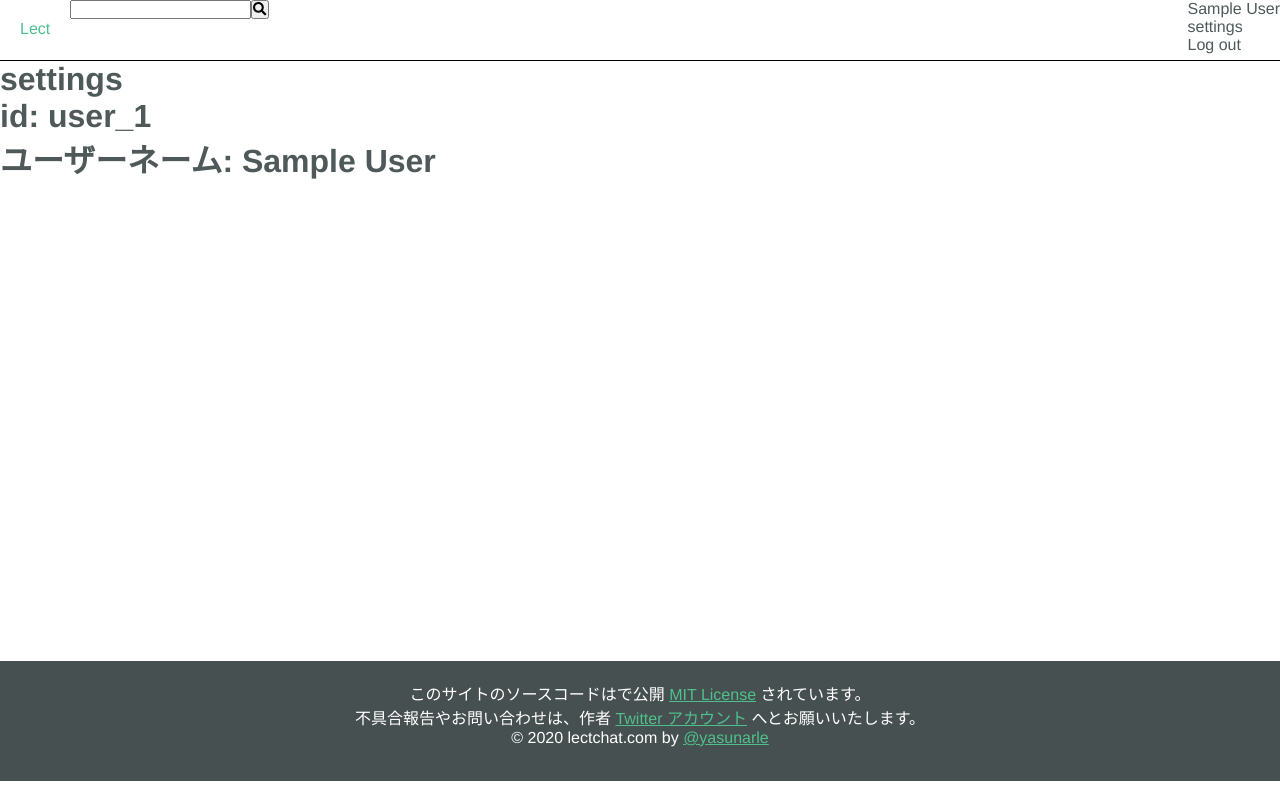
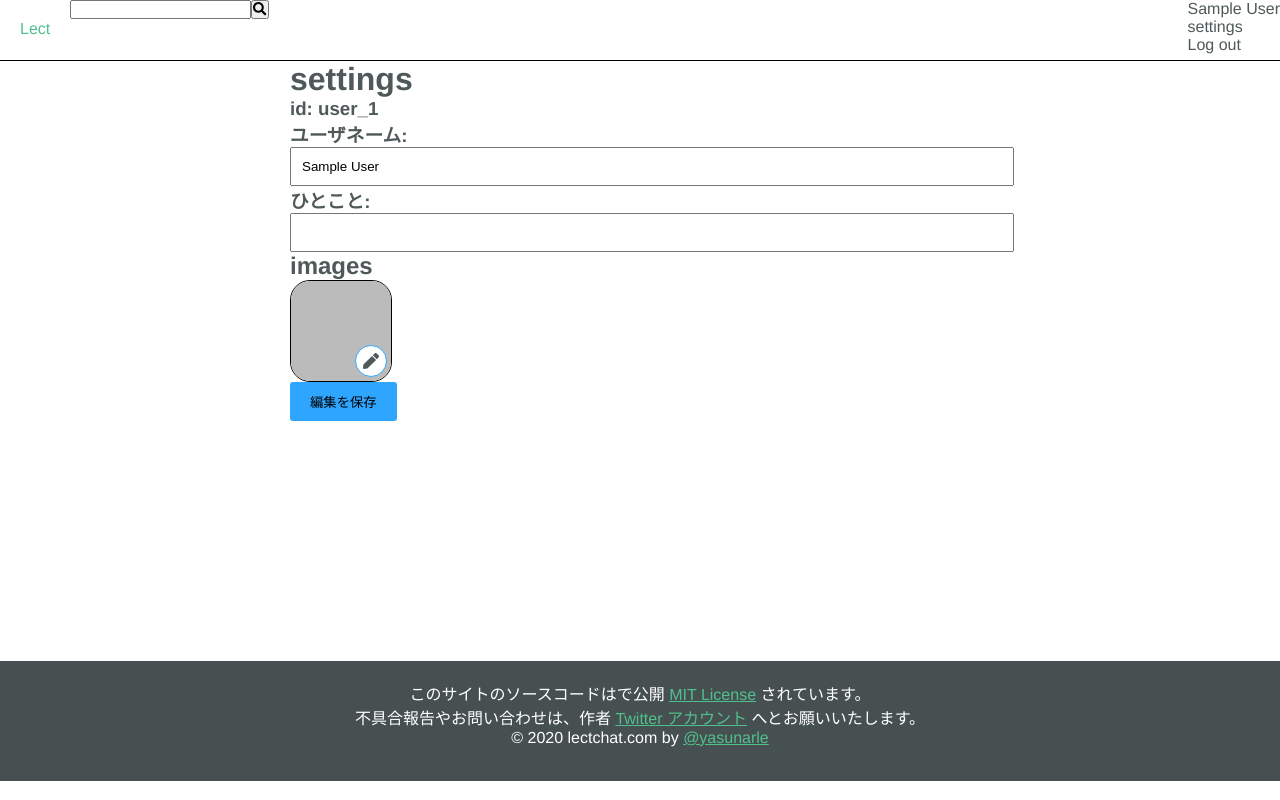
Before and after one commit to yasunarle/LectChat, a Vue app: page /settings in a window 1280 px wide. Built offline with nearby package versions, Linux system fonts and the light colour scheme; no server answers; the database is empty; sample sign-in values are in the browser's storage.

Commit message:
✨chore: build edit btn for avatar in settings page

```diff
--- a/src/plugins/firebase.ts
+++ b/src/plugins/firebase.ts
@@ -52,6 +52,17 @@ export default function useFirebase() {
   }
   //
   // Actions 非同期
+  // User Settings 関係
+  //
+  function updatePhotoURL(url: string) {
+    if (state.user) {
+      usersRef.doc(state.user.id).update({
+        photoURL: url
+      })
+    }
+  }
+
+  //
   // - Room 関係
   //
   function createRoom(roomParams: RoomParams) {
@@ -164,6 +175,7 @@ export default function useFirebase() {
     joinRoom,
     postTranScript,
     leaveRoom,
-    getIsProcessing
+    getIsProcessing,
+    updatePhotoURL
   }
 }
--- a/src/plugins/font-awesome.ts
+++ b/src/plugins/font-awesome.ts
@@ -1,8 +1,12 @@
 import Vue from 'vue'
 import { library } from '@fortawesome/fontawesome-svg-core'
-import { faUserSecret, faSearch } from '@fortawesome/free-solid-svg-icons'
+import {
+  faUserSecret,
+  faSearch,
+  faPen
+} from '@fortawesome/free-solid-svg-icons'
 import { FontAwesomeIcon } from '@fortawesome/vue-fontawesome'
 
-library.add(faUserSecret, faSearch)
+library.add(faUserSecret, faSearch, faPen)
 
 Vue.component('font-awesome-icon', FontAwesomeIcon)
--- a/src/views/Settings.vue
+++ b/src/views/Settings.vue
@@ -1,13 +1,34 @@
 <template>
   <div class="settings">
+    <div class="settings__content">
       <h1>settings</h1>
       <div v-if="getIsProcessing">
         <h1>読み込み中</h1>
       </div>
       <div v-else>
         <div v-if="getUser">
-        <h1>id: {{ getUser.id }}</h1>
-        <h1>ユーザーネーム: {{ getUser.name }}</h1>
+          <h3>id: {{ getUser.id }}</h3>
+          <h3>ユーザネーム:</h3>
+          <input type="text" v-model="getUser.name" />
+          <h3>ひとこと:</h3>
+          <input type="text" v-model="getUser.description" />
+          <h2>images</h2>
+          <div class="settings__avatar">
+            <img :src="getUser.photoURL" alt="" width="100%" />
+            <input
+              type="file"
+              style="display: none"
+              ref="avatarImg"
+              @change="onUploadAvater"
+            />
+            <div class="settings__editBtn" @click="hanldeAvatar">
+              <font-awesome-icon icon="pen" class="font" />
+            </div>
+          </div>
+          <div>
+            <button class="app__btn">編集を保存</button>
+          </div>
+        </div>
       </div>
     </div>
   </div>
@@ -18,18 +39,34 @@ import {
   defineComponent,
   onMounted,
   reactive,
-  watchEffect
+  watchEffect,
+  ref
 } from '@vue/composition-api'
 import router from '@/router'
-import useFirebase, { db } from '../plugins/firebase'
+import useFirebase, { db, storage } from '../plugins/firebase'
 
 export default defineComponent({
   setup(_, ctx) {
     const state = reactive({
       isLoggedIn: true
+      // avatar: {
+      //   imageData: null
+      // }
     })
-    const { getUser, getIsProcessing } = useFirebase()
-
+    const avatarImg = ref(null)
+    const { getUser, getIsProcessing, updatePhotoURL } = useFirebase()
+    function hanldeAvatar() {
+      avatarImg.value.click()
+    }
+    function onUploadAvater(event) {
+      const file = event.target.files[0]
+      const storageRef = storage.ref('images/' + file.name)
+      storageRef.put(file).then(() => {
+        storageRef.getDownloadURL().then(url => {
+          updatePhotoURL(url)
+        })
+      })
+    }
     // onMounted
     onMounted(() => {
       setTimeout(() => {
@@ -40,13 +77,49 @@ export default defineComponent({
     })
     return {
       getUser,
-      getIsProcessing
+      getIsProcessing,
+      hanldeAvatar,
+      avatarImg,
+      onUploadAvater
     }
   }
 })
 </script>
 <style lang="scss">
 .settings {
+  width: 100%;
   min-height: 600px;
+  .settings__content {
+    max-width: 700px;
+    margin: 0px auto;
+    input {
+      width: 100%;
+      padding: 10px;
+    }
+    .settings__avatar {
+      width: 100px;
+      height: 100px;
+      position: relative;
+      border: 1px solid black;
+      border-radius: 20px;
+      overflow: hidden;
+      .settings__editBtn {
+        position: absolute;
+        bottom: 4px;
+        right: 4px;
+        width: 30px;
+        height: 30px;
+        background: white;
+        border: 1px solid #2ea6ff;
+        border-radius: 50%;
+        .font {
+          position: absolute;
+          top: 50%;
+          left: 50%;
+          transform: translate(-50%, -50%);
+        }
+      }
+    }
+  }
 }
 </style>
```
Also changed, not shown: src/assets/no-avatar.png (added). Lines whose indentation alone changed are shown as unchanged.
